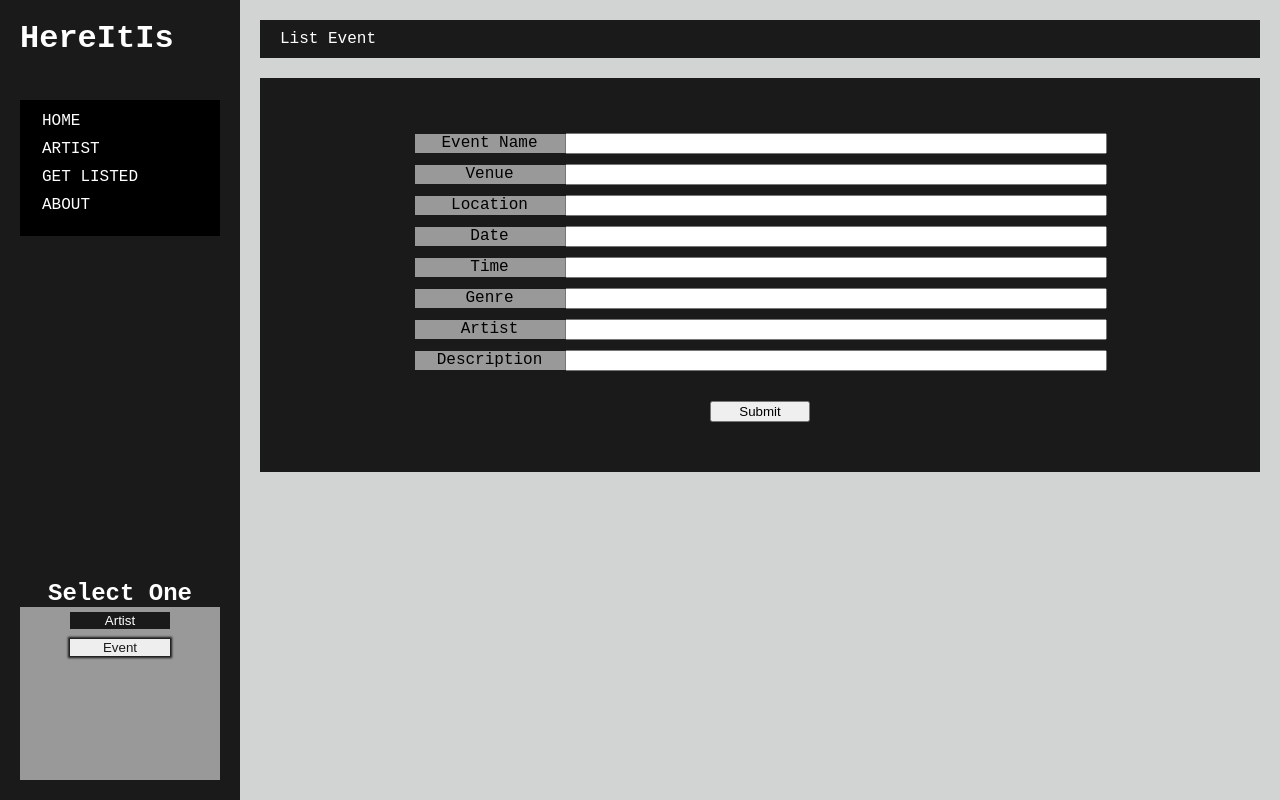
After one commit to leonorae/HereItIs, a Flask app: template app/templates/AddEventForm.html in a window 1280 px wide. The commit adds this page. Run offline with Flask 3, Linux system fonts and the light colour scheme; the template is opened without the code that fills it, so the values that code supplies are empty.

Commit message:
create file structure and skeleton files

```diff
--- a/LandingPageCode/app.js
+++ b/app/script/app.js
@@ -90,6 +90,17 @@ function updateCurrentDate()
     });
 }
 
+/**
+ * Toggles the filter field to appear and disappear
+ * @returns {void}
+ */
+function toggleFilter()
+{
+    const filter = document.querySelector('.filter');
+    filter.classList.toggle('hidden');
+    alert('Filter button clicked');
+}
+
 /** init() --->
  * Initializes the page
  * Sets current date and displays event cards
--- /dev/null
+++ b/app/static/AddFormsStyle.css
@@ -0,0 +1,97 @@
+/*****************************************************
+*
+*
+* added to the artist form page
+*
+*
+*****************************************************/
+
+/* Form Container holding the entire form */
+.form-container
+{
+    background-color: #1a1a1a;
+    padding: 50px;
+}
+
+/* Organize Form into a column */
+.form-group
+{
+    display:flex;
+    flex-direction: column;
+}
+
+/* Contains each field and label */
+.form-category
+{
+    display:flex;
+    flex-direction: row;
+    justify-content: center;
+    margin: 5px;
+}
+
+/* Sets the width of the text input fields */
+.form-group input
+{
+    width: 60%;
+}
+
+/* Submit Button style */
+.form-group button
+{
+    margin-top: 25px;
+    width: 100px;
+    align-self: center;
+}
+
+/* Styles the label for the form */
+.form-category > label
+{
+    background-color: #999;
+    text-align: center;
+    border-bottom:#1a1a1a 1px solid;
+    border-left:#1a1a1a 1px solid;
+    border-top:#1a1a1a 1px solid;
+    width: 150px;
+}
+
+/* Styles the selection container for either artist or event */
+.listing-container
+{
+    display: flexbox;
+    height: 200px;
+    background-color: #999;
+    margin-top: auto;  /* Pushes section to bottom of sidebar */
+    overflow: auto;
+}
+
+.listing-container > h2
+{
+    text-align: center;
+    margin: 0px;
+    background-color: #1a1a1a;
+}
+
+.listing-selection
+{
+    text-align: center;
+    display:flex;
+    flex-direction: column;
+}
+
+/* Style Buttons for Listing Selection */
+.selection-button
+{
+    margin: 5px;
+    width: 100px;
+    align-self: center;
+    background-color: #1a1a1a;
+    color: #fff;
+    border: none;
+}
+
+.event-selection
+{
+    color: #1a1a1a;
+    background-color: #eeeeee;
+    box-shadow: 0px 0px 2px 2px #1a1a1a;
+}
--- a/LandingPageCode/styles.css
+++ b/app/static/base_style.css
@@ -90,6 +90,11 @@ nav ul li a
     background-color: #ff4444;
 }
 
+.filter-view
+{
+    display: none;
+}
+
 /* Main content area containing header and event grid */
 main
 {
--- a/app/static/css/home.css
+++ /dev/null
@@ -1,3 +0,0 @@
-body {
-  background-color: darkgrey;
-}
--- /dev/null
+++ b/app/static/event_style.css
@@ -0,0 +1 @@
+/* This is where we will style the event page */
--- a/app/templates/.#home.html
+++ /dev/null
@@ -1 +0,0 @@
-norav@pop-os.193819:1725554133
--- /dev/null
+++ b/app/templates/AddEventForm.html
@@ -0,0 +1,100 @@
+<!DOCTYPE html>
+<html lang="en">
+<head>
+    <meta charset="UTF-8">
+    <!-- Ensures proper rendering on mobile devices and correct viewport size -->
+    <meta name="viewport" content="width=device-width, initial-scale=1.0">
+    <title>HereItIs</title>
+    <!-- External CSS files -->
+    <link rel="stylesheet" href="../static/AddFormsStyle.css">
+    <link rel="stylesheet" href="../static/base_style.css">
+</head>
+<body>
+<!-- Main container that wraps the entire layout -->
+<div class="container">
+    <!-- Left sidebar containing navigation and featured artist -->
+    <aside>
+        <!-- Website logo/title -->
+        <h1>HereItIs</h1>
+
+        <!-- Main navigation menu -->
+        <nav>
+            <ul>
+                <!-- Navigation links - currently using hashtags as placeholders -->
+                <li><a href="#home">HOME</a></li>
+                <li><a href="#artists">ARTIST</a></li>
+                <!-- this needs to be differentiated to show it is selected -->
+                <li><a href="#get-listed">GET LISTED</a></li>
+                <li><a href="#about">ABOUT</a></li>
+            </ul>
+        </nav>
+
+        <!-- Selection between listing an artist or an event -->
+        <div class="listing-container">
+            <h2>Select One</h2>
+            <!-- Placeholder for artist image - currently a colored rectangle -->
+            <div class="listing-selection">
+                <button class="selection-button artist-selection">Artist</button>
+                <button class="selection-button event-selection">Event</button>
+            </div>
+        </div>
+    </aside>
+
+    <!-- Main content area -->
+    <main>
+        <!-- Top header bar -->
+        <header>
+            <div class="header-content">
+                <!-- Location, date, and filter options -->
+                <span>List Event</span>
+            </div>
+        </header>
+
+        <!-- Container for add event form-->
+        <div class="form-container">
+            <form>
+                <div class="form-group">
+                    <div class="form-category">
+                        <label for="event-name">Event Name</label>
+                        <input type="text" id="event-name" name="event-name" required />
+                    </div>
+                    <div class="form-category">
+                        <label for="venue">Venue</label>
+                        <input type="text" id="venue" name="venue" required />
+                    </div>
+                    <div class="form-category">
+                        <label for="location">Location</label>
+                        <input type="text" id="location" name="location" required />
+                    </div>
+                    <div class="form-category">
+                        <label for="date">Date</label>
+                        <input type="text" id="date" name="date" required />
+                    </div>
+                    <div class="form-category">
+                        <label for="time">Time</label>
+                        <input type="text" id="time" name="time" required />
+                    </div>
+                    <div class="form-category">
+                        <label for="genre">Genre</label>
+                        <input type="text" id="genre" name="genre" required />
+                    </div>
+                    <div class="form-category">
+                        <label for="artist">Artist</label>
+                        <input type="text" id="artist" name="artist" required />
+                    </div>
+                    <div class="form-category">
+                        <label for="description">Description</label>
+                        <input type="text" id="description" name="description" />
+                    </div>
+
+                    <button type="submit">Submit</button>
+                </div>
+            </form>
+        </div>
+    </main>
+</div>
+
+<!-- Links to external JavaScript file that handles dynamic content -->
+<script src="app.js"></script>
+</body>
+</html>
--- a/app/templates/event.html
+++ b/app/templates/event.html
@@ -1,3 +1,5 @@
+<!-- This page will be populated with data from the database using Flask -->
+
 <!DOCTYPE html>
 <html lang="en">
 <head>
@@ -6,7 +8,7 @@
   <meta name="viewport" content="width=device-width,initial-scale=1" />
   <meta name="description" content="">
   <link rel="icon" href="favicon.png">
-  <link rel="stylesheet" href="/static/css/home.css">
+  <link rel="stylesheet" href="../static/base_style.css">
 </head>
 <body>
   <h1>{{ event_name }} @ {{ venue_name }}</h1>
```
Also changed, not shown: app/static/about.html (deleted, +0 -16 lines), app/templates/AddArtistForm.html (added, +88 -0 lines), app/templates/about.html (added, +11 -0 lines), app/templates/artistlist.html (added, +11 -0 lines), app/templates/artistpage.html (added, +11 -0 lines), app/templates/home.html (deleted, +0 -28 lines), app/templates/index.html (renamed from LandingPageCode/index.html, +9 -3 lines), tests/tests.md (added, +3 -0 lines), app/__init__.py (added), 1 other file.
